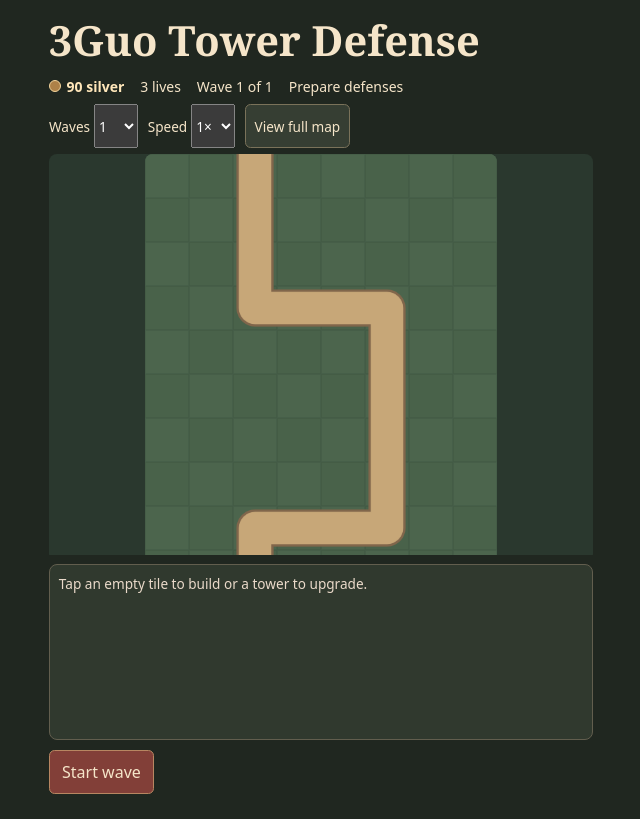
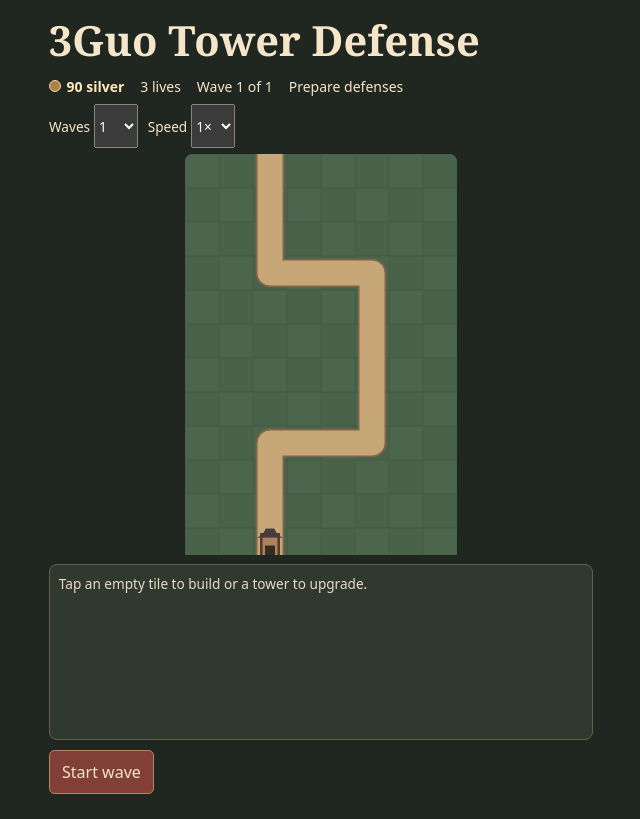
Before and after one commit to isoenthusiast/3guotd, a Preact app: page / in a window 1280 px wide. Shown: the whole page, without its empty margins (319-959 px from the left). Built offline with nearby package versions, Linux system fonts and the light colour scheme.

Commit message:
Keep the full portrait map buildable

```diff
--- a/src/main.tsx
+++ b/src/main.tsx
@@ -88,7 +88,6 @@ function App() {
   const [selected, setSelected] = useState<number | null>(null)
   const [preview, setPreview] = useState<Upgrade | null>(null)
   const [kind, setKind] = useState<TowerKind>('archer')
-  const [zoomed, setZoomed] = useState(true)
   const [speed, setSpeed] = useState<PlaySpeed>(1)
   const running = round.phase === 'running'
   const setup = round.phase === 'setup'
@@ -163,12 +162,8 @@ function App() {
             {speedOptions.map(option => <option key={option} value={option}>{option}×</option>)}
           </select>
         </div>
-        <button type="button" class="map-mode" aria-pressed={!zoomed}
-          onClick={() => { setZoomed(current => !current); selectTile(null) }}>
-          {zoomed ? 'View full map' : 'Zoom to build'}
-        </button>
       </div>
-      <div class={`board-view ${zoomed ? 'zoomed' : ''}`} style={{ '--build-width': `${columns * 44}px` }}>
+      <div class="board-view">
         <Battlefield round={round} selected={selected} kind={kind}
           previewReach={branch === 'reach'} onSelect={selectTile} />
       </div>
@@ -222,10 +217,8 @@ function App() {
               {spendingOpen && (!tower || !tower.reach || !tower.power) && shortfall > 0
                 && <p class="action-note">Need {shortfall} more silver.{!tower && canRefund && ' Remove a tower for a refund.'}</p>}
             </>
-          ) : <p class="action-label">{zoomed
-            ? 'Tap an empty tile to build or a tower to upgrade.'
-            : 'Choose Zoom to build to edit your defenses.'}
-            {zoomed && canRefund && round.silver < towerPrice && ' Tap a tower to remove it for a refund.'}</p>}
+          ) : <p class="action-label">Tap an empty tile to build or a tower to upgrade.
+            {canRefund && round.silver < towerPrice && ' Tap a tower to remove it for a refund.'}</p>}
         </section>
         <div class="round-controls">
           {setup || between ? (
@@ -238,12 +231,11 @@ function App() {
           ) : (
             <button type="button" onClick={() => {
               setRound(retryRound)
-              setZoomed(true)
               selectTile(null)
             }}>Retry wave</button>
           )}
           {(between || finished) && <button type="button"
-            onClick={() => { setRound(createRound(round.totalWaves)); setZoomed(true); selectTile(null) }}>New battle</button>}
+            onClick={() => { setRound(createRound(round.totalWaves)); selectTile(null) }}>New battle</button>}
         </div>
       </div>
     </main>
--- a/src/style.css
+++ b/src/style.css
@@ -18,11 +18,7 @@ h1 { font-family: Georgia, serif; font-size: clamp(1.6rem, 6vw, 2.6rem); margin:
 .map-controls { display: flex; flex-wrap: wrap; align-items: center; gap: .35rem .6rem; margin-bottom: .4rem; }
 .map-setting { display: inline-flex; align-items: center; gap: .25rem; font-size: .85rem; }
 .map-controls select { min-width: 44px; min-height: 44px; font: inherit; }
-.map-mode { min-height: 44px; padding: .3rem .55rem; font-size: .85rem; }
-.board-view { overflow: auto; height: min(51dvh, 34rem); border-radius: .5rem; background: #2a382e; }
-.board-view.zoomed .battlefield { width: var(--build-width); margin-inline: auto; }
-.board-view:not(.zoomed) .battlefield { width: min(100%, 34dvh, 22.6667rem); margin-inline: auto; }
-.board-view:not(.zoomed) .cells { display: none; }
+.board-view .battlefield { width: min(100%, 34dvh, 22.6667rem); margin-inline: auto; }
 .battlefield { position: relative; background: #4c654d; border-radius: .5rem; overflow: hidden; }
 canvas { display: block; width: 100%; height: auto; }
 
```
Also changed, not shown: 1 other file (tests, documents, lock files or other folders).
